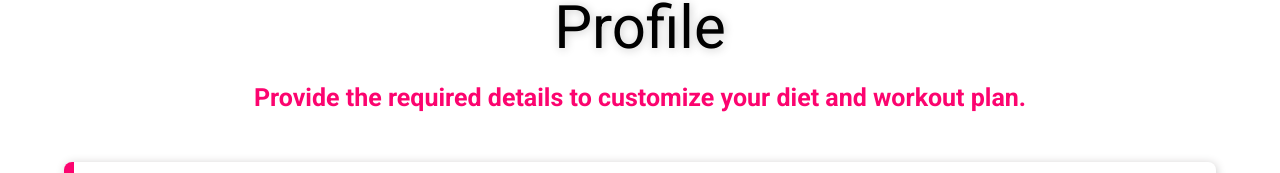
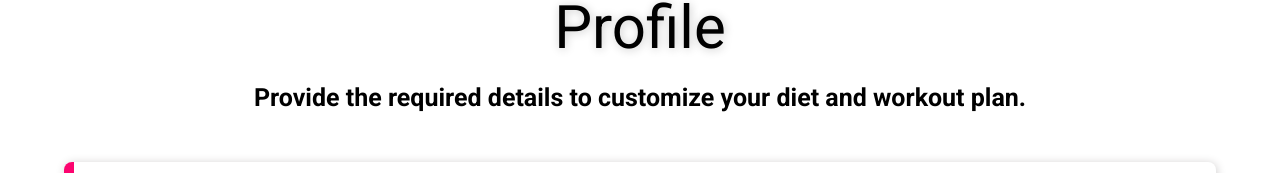
Before and after one commit to Kuldeepagrahari/Fitness-Planning-and-Tracking---FitCare, a React (Vite) app in the folder client/: page /profile/1 in a window 1280 px wide. Shown: the part 165-338 px from the top of the page. Built offline with nearby package versions, Linux system fonts and the light colour scheme.

Commit message:
ui improvements

```diff
--- a/client/src/pages/Profile/Profile.jsx
+++ b/client/src/pages/Profile/Profile.jsx
@@ -39,7 +39,7 @@ const Profile = () => {
       <div className="profile-header">
 
         <h1 style={{fontSize:"60px", marginBottom:"20px", textShadow:"1px 1px 10px rgb(200, 200, 200)"}}>Profile</h1>
-        <p style={{fontSize:"25px", color:"var(--primary-color)", fontWeight:"bold"}}>Provide the required details to customize your diet and workout plan.</p>
+        <p style={{fontSize:"25px", fontWeight:"bold"}}>Provide the required details to customize your diet and workout plan.</p>
       </div>
       <form onSubmit={handleSubmit} className="profile-form">
         {/* Weight, Height, and Age */}
```
